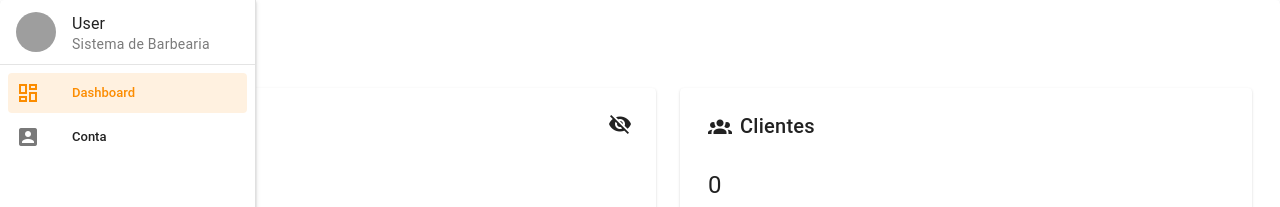
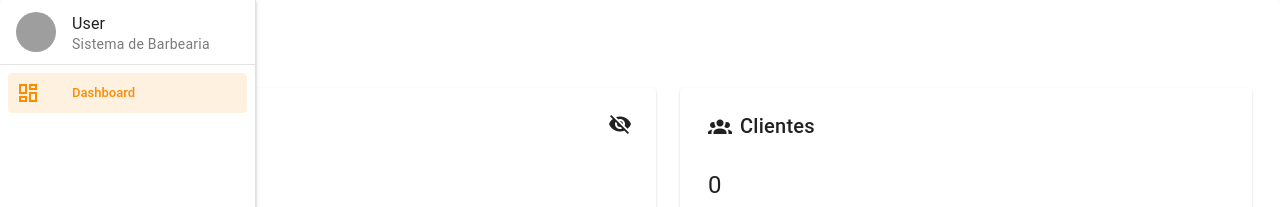
Before and after one commit to jardsonalan/sistema-barbearia, a Vue app: page /dashboard in a window 1280 px wide. Shown: the top 207 px of the page. Built offline with nearby package versions, Linux system fonts and the light colour scheme; grey boxes are pictures that could not be loaded.

Commit message:
chore: removendo campo de seleção de conta não utilizado

```diff
--- a/src/views/DashboardScreen.vue
+++ b/src/views/DashboardScreen.vue
@@ -80,7 +80,6 @@ function verifyValueService(id: number) {
   <NavigationDrawerDashboard>
     <template #list-item>
       <v-list-item prepend-icon="mdi-view-dashboard-outline" title="Dashboard" value="dashboard" color="warning" to="/dashboard"/>
-      <v-list-item prepend-icon="mdi-account-box" title="Conta" value="conta" color="warning"/>
     </template>
     <template #main>
       <v-container>
```
